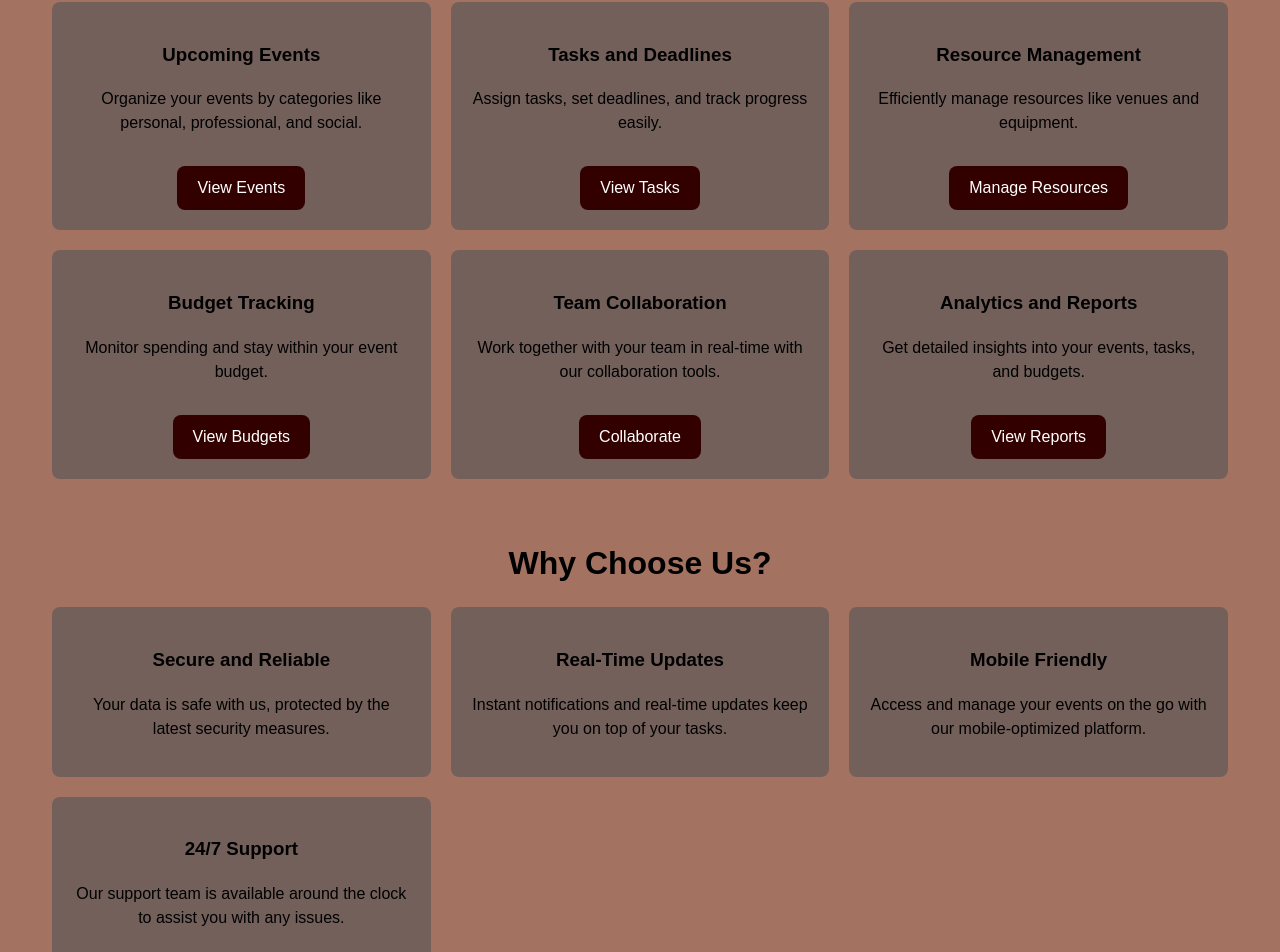
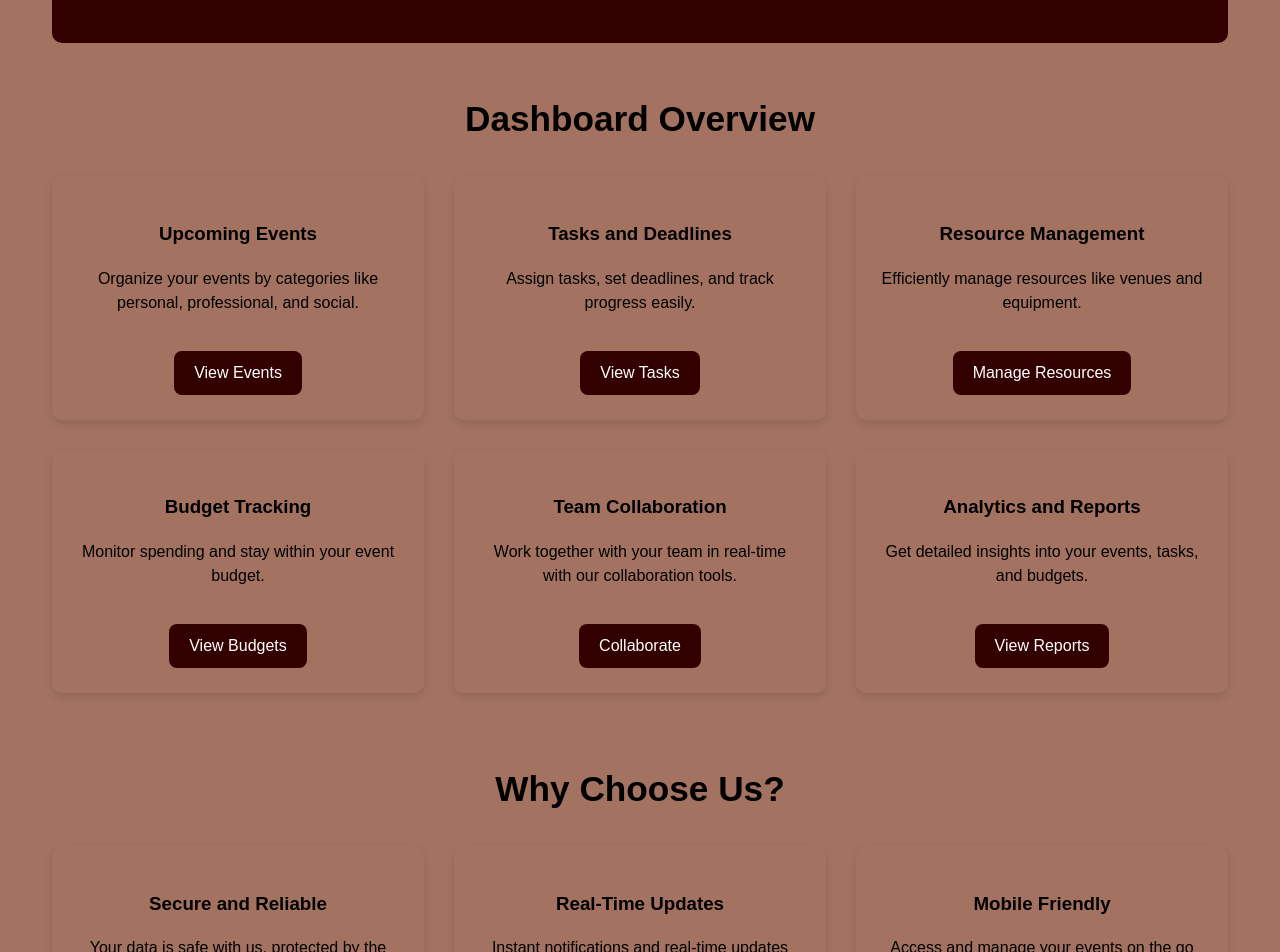
Before and after one commit to cheptoomaureen/Event-Planner-App, a React (Vite) app: page /home in a window 1280 px wide. Shown: the part 401-1353 px from the top of the page. Built offline with nearby package versions, Linux system fonts and the light colour scheme.

Commit message:
Adds styling

```diff
--- a/src/Events.css
+++ b/src/Events.css
@@ -13,13 +13,11 @@ body {
   display: flex;
   justify-content: space-between;
   align-items: center;
-
 }
 
 .events-header h1 {
   margin: 0;
-  font-family:Arial, Helvetica, sans-serif;
-
+  font-family: Arial, Helvetica, sans-serif;
 }
 
 .event-form {
@@ -30,20 +28,39 @@ body {
   color: #73605b;
 }
 
-.event-form input, .event-form textarea {
+.event-form input {
   padding: 10px;
   border: 1px solid #ccc;
   border-radius: 4px;
+  width: 100%;
+  max-width: 500px;
+}
+
+.event-form textarea {
+  padding: 10px;
+  border: 1px solid #ccc;
+  border-radius: 4px;
+  width: 100%;
+  max-width: 500px;
+  height: 120px;
 }
 
 .event-form .button {
   background-color: #330000;
   color: white;
   border: none;
-  padding: 10px 20px;
+  padding: 12px 24px; /* Increased padding for a more prominent button */
   cursor: pointer;
-  border-radius: 4px;
+  border-radius: 6px; /* Slightly larger radius for a more modern look */
   font-size: 16px;
+  max-width: 200px; /* Increased max-width for better button visibility */
+  transition: background-color 0.3s, transform 0.3s, box-shadow 0.3s; /* Added box-shadow transition */
+}
+
+.event-form .button:hover {
+  background-color: black;
+  transform: scale(1.05);
+  box-shadow: 0 4px 8px rgba(0, 0, 0, 0.3);
 }
 
 .event-list {
@@ -56,16 +73,32 @@ body {
   background-color: #73605b;
   border: 1px solid #ddd;
   padding: 20px;
-  border-radius: 4px;
+  border-radius: 8px;
+  box-shadow: 0 4px 6px rgba(0, 0, 0, 0.1);
+  transition: transform 0.3s, box-shadow 0.3s;
 }
 
 .event-card h3 {
   margin-top: 0;
+  font-size: 1.5em;
+  color: #330000;
+}
+
+.event-card p {
+  font-size: 1em;
+  color: #e9e9e9;
+  line-height: 1.5;
+}
+
+.event-card:hover {
+  transform: translateY(-5px);
+  box-shadow: 0 8px 12px rgba(0, 0, 0, 0.2);
 }
 
 .event-actions {
   display: flex;
   gap: 10px;
+  margin-top: 15px;
 }
 
 .event-actions .button {
@@ -76,9 +109,10 @@ body {
   cursor: pointer;
   border-radius: 4px;
   font-size: 16px;
+  transition: background-color 0.3s, transform 0.3s;
 }
 
 .event-actions .button:hover {
   background-color: black;
-  color: white;
+  transform: translateY(-2px);
 }
--- a/src/HomePage.css
+++ b/src/HomePage.css
@@ -1,118 +1,122 @@
 .homepage {
   font-family: 'Arial', sans-serif;
-  color: #e9e9e9; /* Light color for text against black background */
+  color: #e9e9e9; /* Light color for text against the background */
   padding: 20px;
-  max-width: 2000px;
+  max-width: 1400px; /* Reduced max-width for better spacing and readability */
   margin: 0 auto;
-  background-color: #a37261; /* Full black background */
+  background-color: #a37261; /* Subtle background color */
 }
 
 .header {
   text-align: center;
-  padding: 10px ;
-  background:  #330000;
+  padding: 20px; /* Increased padding for a more balanced header */
+  background: #330000;
   color: white;
-  border-radius: 8px;
+  border-radius: 10px;
 }
 
 .header h1 {
-  font-size: 1.5em;
-  margin-bottom: 10px;
+  font-size: 2em; /* Slightly larger font for the heading */
+  margin-bottom: 15px; /* Increased spacing below the heading */
   animation: fadeInDown 1s ease-in-out;
-  color: white; /* Sienna color for heading */
+  color: white;
 }
 
 .header p {
-  font-size: 1em;
+  font-size: 1.2em; /* Slightly larger font for subtext */
   margin-top: 0;
-  color: white; /* Light color for text */
+  color: white;
 }
 
 .dashboard {
-  margin-top: 40px;
+  margin-top: 50px; /* Increased top margin for better separation */
 }
 
 .dashboard h2 {
   text-align: center;
-  font-size: 2em;
-  margin-bottom: 20px;
-  color: black; /* Sienna color for section heading */
+  font-size: 2.2em; /* Slightly larger section heading */
+  margin-bottom: 30px; /* Increased bottom margin for better spacing */
+  color: black;
 }
 
 .dashboard-grid {
   display: grid;
-  grid-template-columns: repeat(auto-fit, minmax(280px, 1fr));
-  gap: 20px;
+  grid-template-columns: repeat(auto-fit, minmax(320px, 1fr)); /* Slightly wider columns */
+  gap: 30px; /* Increased gap for a more spacious feel */
 }
 
 .dashboard-item {
-  background: #73605B; /* Dark gray for dashboard item background */
-  padding: 20px;
-  border-radius: 8px;
+  background: transparent; /* Fully transparent background */
+  padding: 25px; /* Increased padding for a more substantial look */
+  border-radius: 10px; /* Increased border-radius for smoother edges */
   text-align: center;
-  transition: transform 0.3s;
-  color: black; /* Light color for text */
+  transition: transform 0.3s, box-shadow 0.3s; /* Added box-shadow transition */
+  color: black;
+  box-shadow: 0 4px 8px rgba(0, 0, 0, 0.1); /* Subtle shadow for depth */
 }
 
 .dashboard-item:hover {
-  transform: translateY(-5px);
+  transform: translateY(-7px); /* Slightly more pronounced hover effect */
+  box-shadow: 0 8px 16px rgba(0, 0, 0, 0.2); /* Enhanced shadow on hover */
 }
 
 .dashboard-item i {
-  font-size: 2em;
-  margin-bottom: 15px;
-  color: black; /* Sienna color for icons */
+  font-size: 2.2em; /* Slightly larger icon size */
+  margin-bottom: 20px; /* Increased margin below icons */
+  color: black;
 }
 
 .button {
   display: inline-block;
-  margin-top: 15px;
-  padding: 10px 20px;
-  background-color: #3D5B59; /* Sienna color for buttons */
+  margin-top: 20px; /* Increased margin for better spacing */
+  padding: 12px 24px; /* Increased padding for a more substantial button */
+  background-color: #3D5B59;
   color: black;
   text-decoration: none;
-  border-radius: 4px;
+  border-radius: 6px;
   transition: background-color 0.3s;
 }
 
 .button:hover {
-  background-color: #3D5B59; /* Slightly darker sienna on hover */
+  background-color: #3D5B59;
 }
 
 .services {
-  margin-top: 60px;
+  margin-top: 70px; /* Increased top margin for better separation */
 }
 
 .services h2 {
   text-align: center;
-  font-size: 2em;
-  margin-bottom: 20px;
-  color: black; /* Sienna color for section heading */
+  font-size: 2.2em;
+  margin-bottom: 30px; /* Increased bottom margin for better spacing */
+  color: black;
 }
 
 .services-grid {
   display: grid;
-  grid-template-columns: repeat(auto-fit, minmax(280px, 1fr));
-  gap: 20px;
+  grid-template-columns: repeat(auto-fit, minmax(320px, 1fr)); /* Slightly wider columns */
+  gap: 30px; /* Increased gap for a more spacious feel */
 }
 
 .service-item {
-  background: #73605B; /* Dark gray for service item background */
-  padding: 20px;
-  border-radius: 8px;
+  background: transparent; /* Fully transparent background */
+  padding: 25px; /* Increased padding for a more substantial look */
+  border-radius: 10px; /* Increased border-radius for smoother edges */
   text-align: center;
-  transition: transform 0.3s;
-  color: black; /* Light color for text */
+  transition: transform 0.3s, box-shadow 0.3s; /* Added box-shadow transition */
+  color: black;
+  box-shadow: 0 4px 8px rgba(0, 0, 0, 0.1); /* Subtle shadow for depth */
 }
 
 .service-item:hover {
-  transform: translateY(-5px);
+  transform: translateY(-7px); /* Slightly more pronounced hover effect */
+  box-shadow: 0 8px 16px rgba(0, 0, 0, 0.2); /* Enhanced shadow on hover */
 }
 
 .service-item i {
-  font-size: 2em;
-  margin-bottom: 15px;
-  color: black; /* Sienna color for icons */
+  font-size: 2.2em; /* Slightly larger icon size */
+  margin-bottom: 20px; /* Increased margin below icons */
+  color: black;
 }
 
 @keyframes fadeInDown {
--- a/src/Tasks.css
+++ b/src/Tasks.css
@@ -1,6 +1,6 @@
 .tasks-header {
   background-color: #a37261;
-  padding: 10px; /* Reduced padding to minimize idle space */
+  padding: 20px; /* Increased padding for a more balanced header */
   color: #330000;
   text-align: center;
 }
@@ -20,13 +20,6 @@
   padding: 10px;
 }
 
-  .tasks-header {
-    background-color: #a37261;
-    padding: 20px;
-    color: #330000;
-    text-align: center;
-  }
-
 .tasks-content {
   display: flex;
   flex-direction: column;
@@ -41,9 +34,16 @@
 
 .task-form input,
 .task-form textarea {
-    padding: 10px;
+  padding: 12px; /* Increased padding for better readability */
   border: 1px solid #ccc;
   border-radius: 4px;
+  width: 100%; /* Ensures full width within the container */
+  box-sizing: border-box; /* Includes padding in the element's total width and height */
+}
+
+.task-form textarea {
+  height: 120px; /* Consistent height for the textarea */
+  resize: vertical; /* Allows vertical resizing only */
 }
 
 .task-list {
```
Lines whose indentation alone changed are shown as unchanged.
